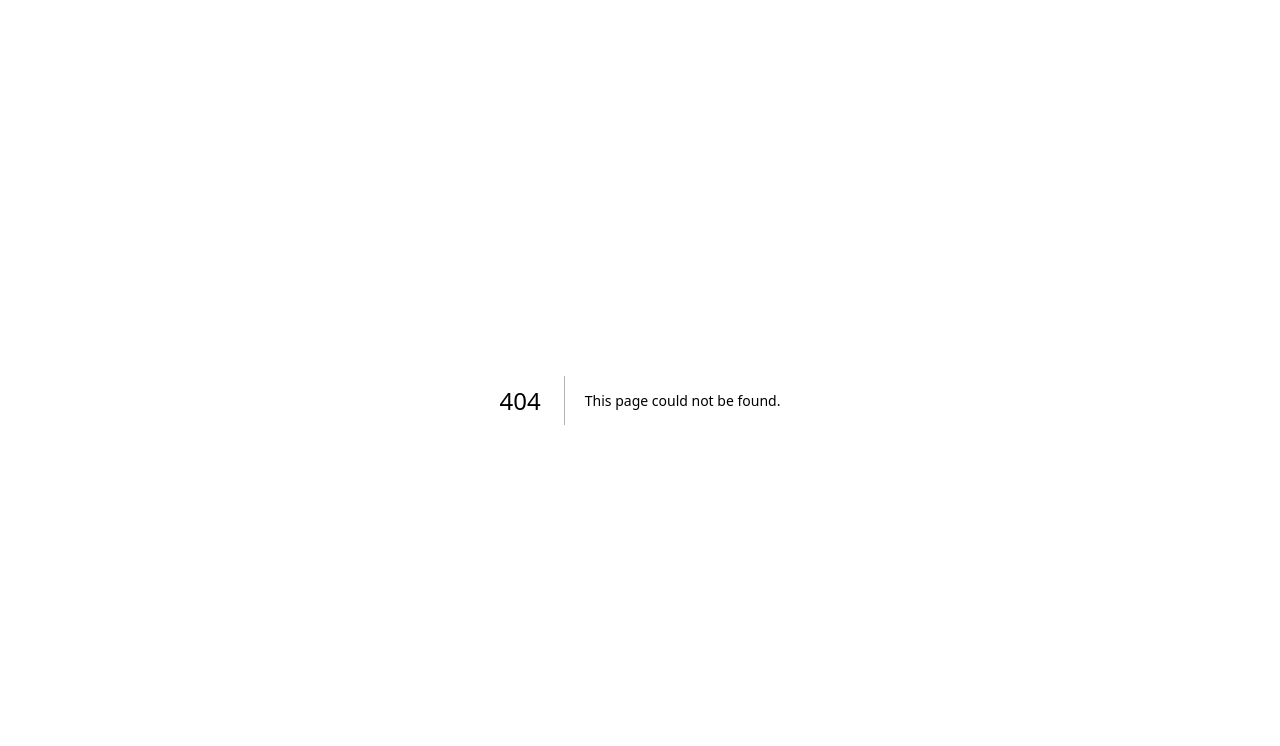
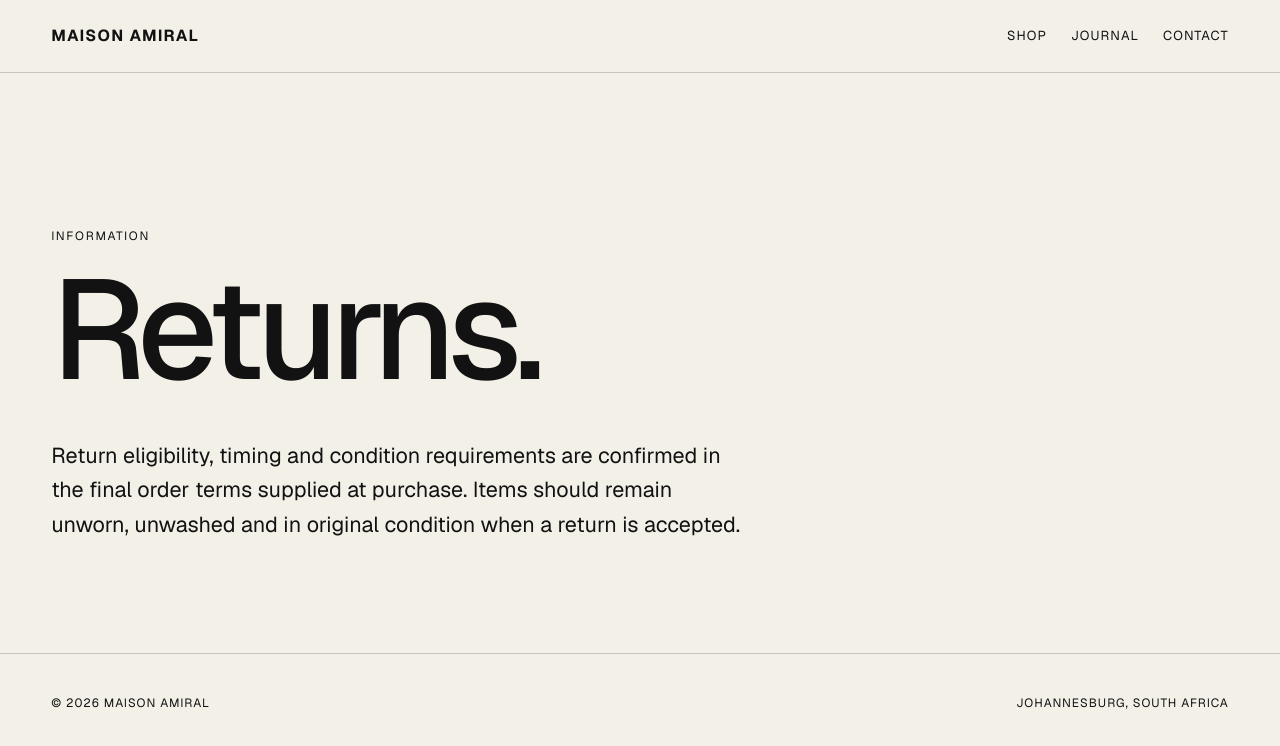
Before and after one commit to Tee-star-black/maisonamiral, a Next.js app: page /returns in a window 1280 px wide. Before the commit this address had no page. Shown: the top 746 px of the page. Built offline with nearby package versions, Linux system fonts and the light colour scheme.

Commit message:
feat: add returns page

```diff
--- /dev/null
+++ b/src/app/returns/page.tsx
@@ -0,0 +1,8 @@
+import type { Metadata } from "next";
+import { EditorialPage } from "@/components/editorial-page";
+
+export const metadata: Metadata = { title: "Returns", description: "Maison Amiral returns information." };
+
+export default function ReturnsPage() {
+  return <EditorialPage eyebrow="Information" title="Returns." intro="Return eligibility, timing and condition requirements are confirmed in the final order terms supplied at purchase. Items should remain unworn, unwashed and in original condition when a return is accepted." />;
+}
```
